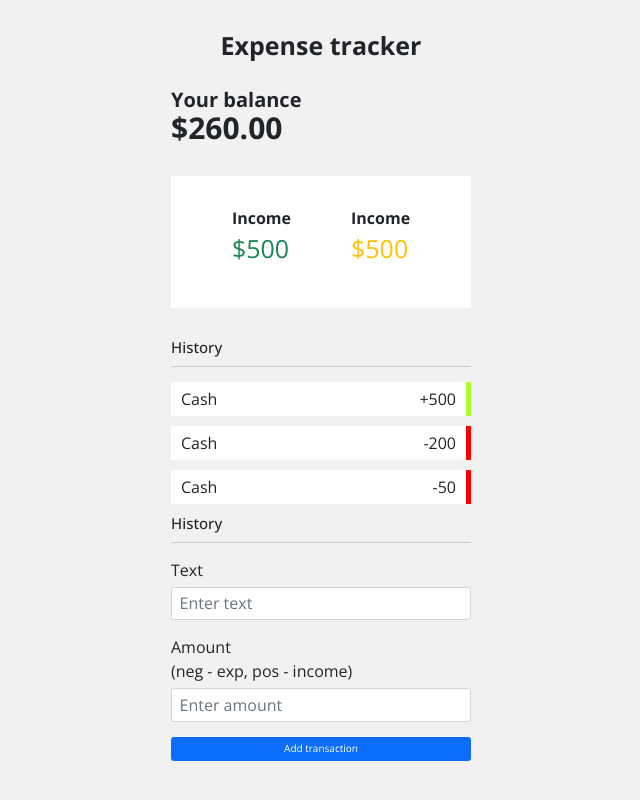
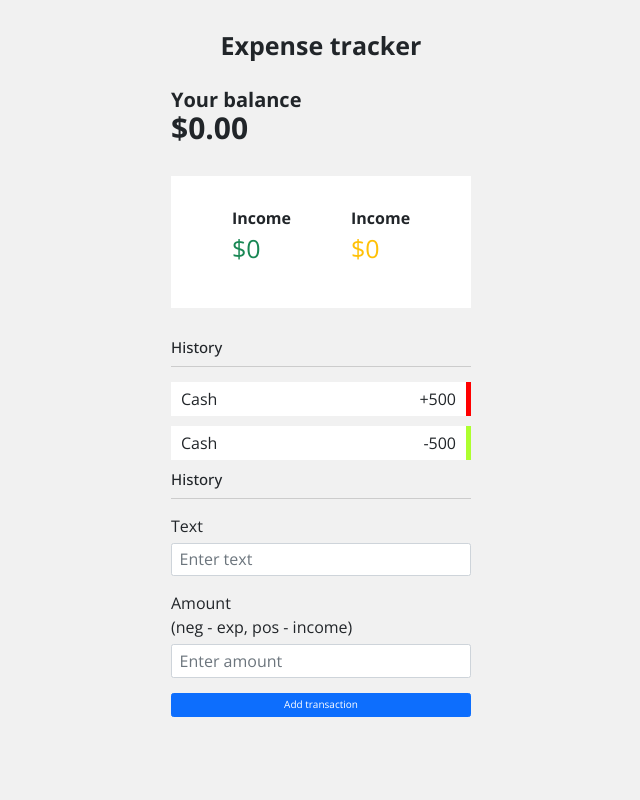
Before and after one commit to rafiurrafi/react-bootcamp, a React (Create React App) app in the folder frontend/: page / in a window 1280 px wide. Shown: the whole page, without its empty margins (319-959 px from the left). Built offline with nearby package versions, Linux system fonts and the light colour scheme.

Commit message:
exense - added calculate income and expense function

```diff
--- a/frontend/src/practise/components/expenseTracker.jsx
+++ b/frontend/src/practise/components/expenseTracker.jsx
@@ -1,12 +1,44 @@
 import React from "react";
+import { useState } from "react";
 
 const ExpenseTracker = () => {
+  const [history, setHistory] = useState([
+    { text: "Cash", amount: 500 },
+    { text: "Cash", amount: -500 },
+  ]);
+  const [text, setText] = useState("");
+  const [amount, setAmount] = useState("");
+  const [income, setIncome] = useState(0);
+  const [expense, setExpense] = useState(0);
+  const addToHistory = (item) => {
+    const historyCopy = [...history];
+    historyCopy.push(item);
+    setHistory(historyCopy);
+  };
+  const calculateIncome = () => {
+    let sum = 0;
+    history.forEach((item) => {
+      if (item.amount >= 0) sum += item.amount;
+    });
+    setIncome(sum);
+  };
+  const calculateExpense = () => {
+    let sum = 0;
+    history.forEach((item) => {
+      if (item.amount >= 0) sum += item.amount;
+    });
+    setIncome(sum);
+  };
+  const handleSubmit = (e) => {
+    e.preventDefault();
+    addToHistory();
+  };
   return (
     <>
       <h1 className="text-center my-5 fw-bold">Expense tracker</h1>
       <div className="show-design mb-3 ">
         <h5 className="fw-bold  mb-0">Your balance</h5>
-        <h4 className="fw-bold  mb-0">$260.00</h4>
+        <h4 className="fw-bold  mb-0">${(income - expense).toFixed(2)}</h4>
       </div>
       {/* Balance showcase  */}
       <div className="balance-showcase bg-white d-flex justify-content-center py-5 my-5">
@@ -14,13 +46,13 @@ const ExpenseTracker = () => {
           <p className="show-balance__title  show-balance__title--green fw-bold mb-0">
             Income
           </p>
-          <p className="show-balance__amount text-success">$500</p>
+          <p className="show-balance__amount text-success">${income}</p>
         </div>
         <div className="show-balance__income px-5">
           <p className="show-balance__title show-balance__title--red fw-bold mb-0">
             Income
           </p>
-          <p className="show-balance__amount text-warning">$500</p>
+          <p className="show-balance__amount text-warning">${expense}</p>
         </div>
       </div>
 
@@ -28,24 +60,25 @@ const ExpenseTracker = () => {
       <div className="balance-history">
         <h4 className="heading__secondary pb-3 mb-4">History</h4>
         <div className="balance-history__cards">
-          <div className="balance-history__card balance-history__card--green bg-white d-flex justify-content-between mb-3 align-items-center px-3 py-2">
-            <p className="balance-history__text mb-0">Cash</p>
-            <p className="balance-history__amount mb-0">+500</p>
-          </div>
-          <div className="balance-history__card balance-history__card--red bg-white d-flex justify-content-between mb-3 align-items-center px-3 py-2">
-            <p className="balance-history__text mb-0">Cash</p>
-            <p className="balance-history__amount mb-0">-200</p>
-          </div>
-          <div className="balance-history__card balance-history__card--red bg-white d-flex justify-content-between mb-3 align-items-center px-3 py-2">
-            <p className="balance-history__text mb-0">Cash</p>
-            <p className="balance-history__amount mb-0">-50</p>
-          </div>
+          {history.map((item) => (
+            <div
+              className={`balance-history__card  bg-white d-flex justify-content-between mb-3 align-items-center px-3 py-2 balance-history__card${
+                item.amount < 0 ? "--green" : "--red"
+              }`}
+            >
+              <p className="balance-history__text mb-0">{item.text}</p>
+              <p className="balance-history__amount mb-0">
+                {item.amount < 0 ? "" : "+"}
+                {item.amount}
+              </p>
+            </div>
+          ))}
         </div>
       </div>
       {/* Balance tx  */}
       <div className="balance-tx">
         <h4 className="heading__secondary pb-3 mb-4">History</h4>
-        <form>
+        <form onSubmit={handleSubmit}>
           <div className="form-group mb-4">
             <label htmlFor="text">Text</label>
             <input
--- /dev/null
+++ b/frontend/src/practise/components/sliders.jsx
@@ -0,0 +1,54 @@
+import React from "react";
+import { useState } from "react";
+import "../styles/slides.scss";
+let slides = [
+  {
+    background: "https://www.w3schools.com/w3images/coffee.jpg",
+    text: "Coffee",
+  },
+  {
+    background: "https://www.w3schools.com/w3images/workbench.jpg",
+    text: "Workbench",
+  },
+  {
+    background: "https://www.w3schools.com/w3images/sound.jpg",
+    text: "Sound",
+  },
+];
+
+const Sliders = (props) => {
+  const [activeSlide, setActiveSlide] = useState(0);
+  const prevSlide = () => {
+    const slide = activeSlide - 1 < 0 ? slides.length - 1 : activeSlide - 1;
+    setActiveSlide(slide);
+  };
+  const nextSlide = () => {
+    const slide = activeSlide + 1 < slides.length ? activeSlide + 1 : 0;
+    setActiveSlide(slide);
+  };
+  console.log(activeSlide);
+  return (
+    <div className="sliders">
+      {slides.map((slide) => (
+        <Slide key={slide.text} {...slide} />
+      ))}
+      <button id="prev-slide" onClick={prevSlide}>
+        Prev
+      </button>
+      <button id="next-slide" onClick={nextSlide}>
+        Next
+      </button>
+    </div>
+  );
+};
+
+const Slide = ({ background }) => {
+  console.log(background);
+  return (
+    <div
+      className="slide"
+      style={{ backgroundImage: `url(${background})` }}
+    ></div>
+  );
+};
+export default Sliders;
--- a/frontend/src/practise/practiseApp.jsx
+++ b/frontend/src/practise/practiseApp.jsx
@@ -1,10 +1,12 @@
 import React from "react";
 import ExpenseTracker from "./components/expenseTracker";
+import Sliders from "./components/sliders";
 import "./practiseApp.scss";
 const PractiseApp = (props) => {
   return (
     <div className="practiseApp">
       <ExpenseTracker />
+      {/* <Sliders /> */}
     </div>
   );
 };
--- /dev/null
+++ b/frontend/src/practise/styles/slides.scss
@@ -0,0 +1,7 @@
+.slide {
+  height: 40vh;
+  width: 90%;
+  background-size: cover;
+  background-position: center;
+  background-repeat: no-repeat;
+}
```
